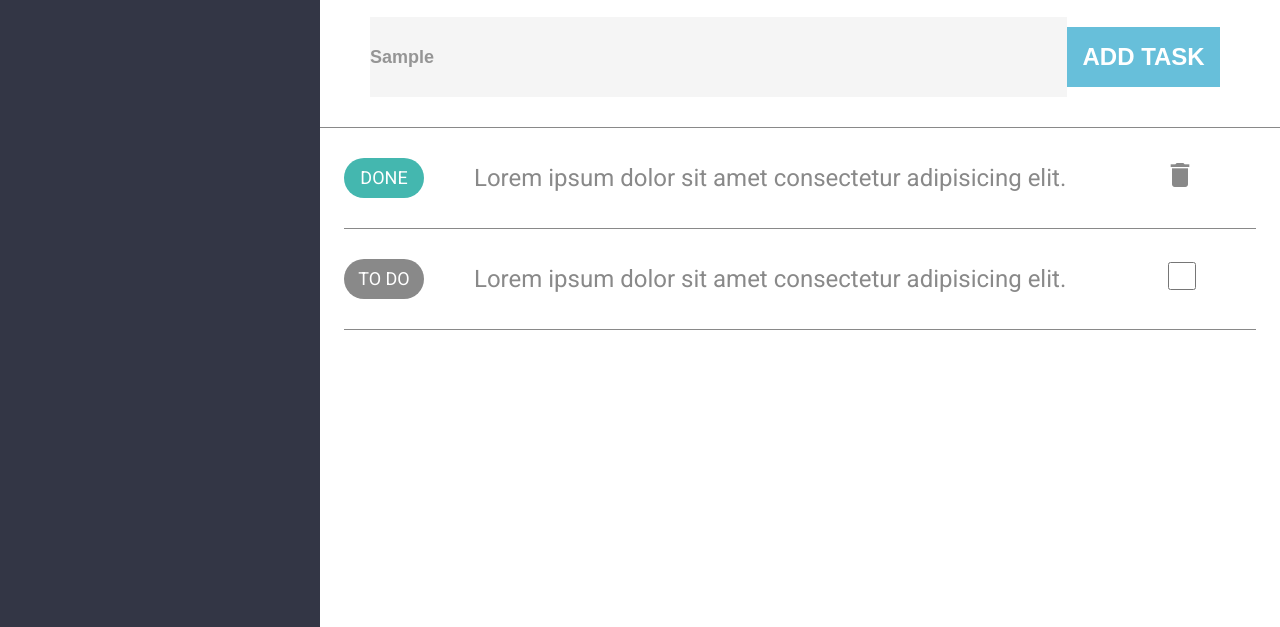
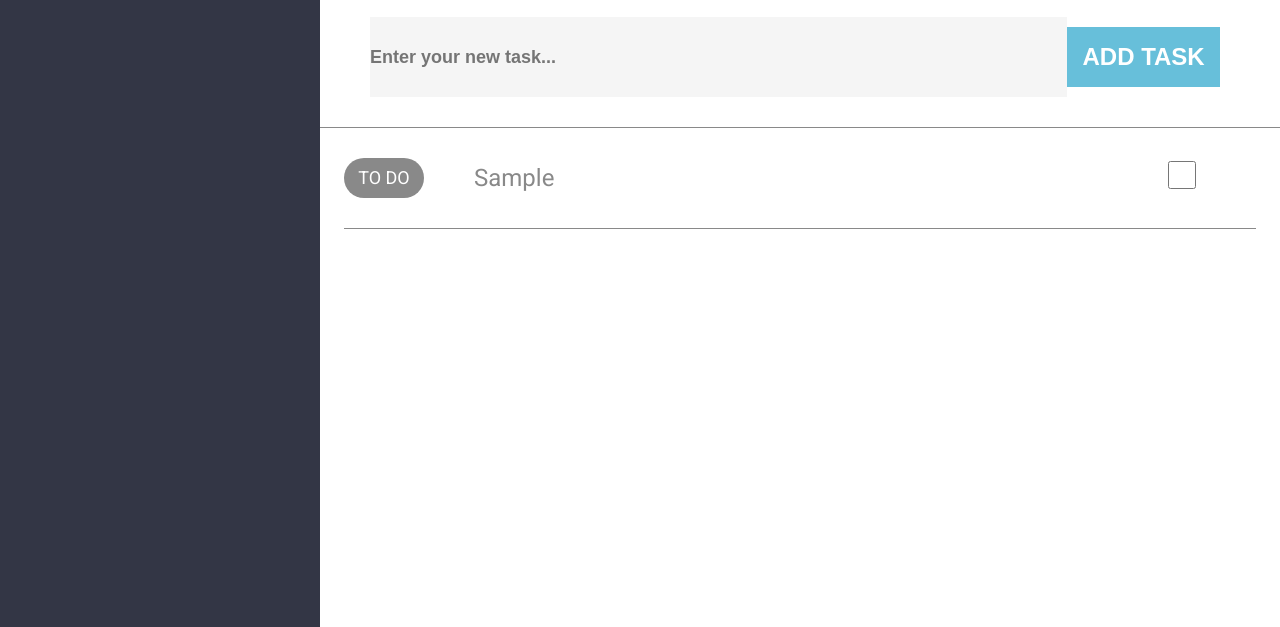
Before and after one commit to Faelivrinx/Task-it, a plain HTML site: page index.html in a window 1280 px wide. Both pictures are taken after typing "Sample" into the empty fields and a click on the button "ADD TASK". Shown: the part 173-800 px from the top of the page. Drawn offline with Linux system fonts and the light colour scheme.

Commit message:
adding & removing elements

```diff
--- a/index.html
+++ b/index.html
@@ -31,11 +31,11 @@
                     <button class="delete">Delete List</button></div>
             </div>
             <div class="second-container">
-                <input type="text" placeholder="Enter your new task...">
+                <input class="write-task"  type="text" placeholder="Enter your new task...">
                 <button class="add">add task</button>
             </div>
             <ul class="list-item">
-                <li class="item done">
+                <!-- <li class="item done">
                     <span class="item-status">Done</span>
                     <p>Lorem ipsum dolor sit amet consectetur adipisicing elit.</p>
                     <span class="item-action"><i class="material-icons">delete</i></span>
@@ -43,11 +43,12 @@
                 <li class="item">
                     <span class="item-status">To do</span>
                     <p>Lorem ipsum dolor sit amet consectetur adipisicing elit. </p>
-                    <span class="item-action"><input type="checkbox" name="" id=""></span>
-                </li>
+                    <span class="item-action"><input class="done-checkbox" type="checkbox" name="" id=""></span>
+                </li> -->
             </ul>
         </section>
     </main>
+    <script src="main.js"></script>
 </body>
 
 </html>
--- /dev/null
+++ b/main.js
@@ -0,0 +1,80 @@
+const addTaskButton = document.querySelector(".add");
+const input = document.querySelector('.write-task');
+const ul = document.querySelector("ul");
+
+let taskId = 0;
+const todoList = [];
+
+const remove = (e, taskId) => {
+    const index = todoList.findIndex(x => x.id == taskId);
+    todoList.splice(index, 1);
+    console.log(todoList);
+    displayTasks();
+}
+
+const addTask = (e) => {
+    todoList.push({
+        id: taskId,
+        content: input.value,
+        complete: false
+    });
+    taskId++;
+    input.value = "";
+    displayTasks();
+}
+
+const markDone = (e, taskId) => {
+    const index = todoList.findIndex(x => x.id == taskId);
+    todoList[index].complete = true;
+    const parent = e.target.parentNode;
+    e.target.remove();
+    const i = document.createElement('i');
+    i.className = "material-icons";
+    i.textContent = "delete";
+    parent.appendChild(i);
+    parent.parentNode.className = "item done";
+    i.addEventListener("click", function(e){
+        remove(e, taskId);
+    });
+
+}
+const displayTasks = () => {
+    ul.textContent = "";
+    todoList.forEach((taskItem) => {
+        const task = document.createElement('li');
+        const toDo = document.createElement("span")
+        const p = document.createElement("p");
+        const actionButton = document.createElement("span")
+        p.textContent = taskItem.content;
+        toDo.className = "item-status";
+        actionButton.className = "item-action"
+
+        if (taskItem.complete == true) {
+            task.className = "item done";
+            toDo.textContent = "Done";
+            const i = document.createElement('i');
+            i.className = "material-icons";
+            i.textContent = "delete";
+            actionButton.appendChild(i);
+            i.addEventListener("click",remove);
+        } else {
+            const checkbox = document.createElement("input");
+            checkbox.className = "done-checkbox";
+            checkbox.type = "checkbox";
+            checkbox.addEventListener("change", function(e) {
+                markDone(e, taskItem.id);
+            });
+            task.className = "item";
+            toDo.textContent = "To Do";
+            actionButton.appendChild(checkbox);
+        }
+        task.appendChild(toDo);
+        task.appendChild(p);
+        task.appendChild(actionButton);
+        ul.appendChild(task);
+
+    })
+    console.log(todoList);
+}
+
+addTaskButton.addEventListener('click', addTask)
```
